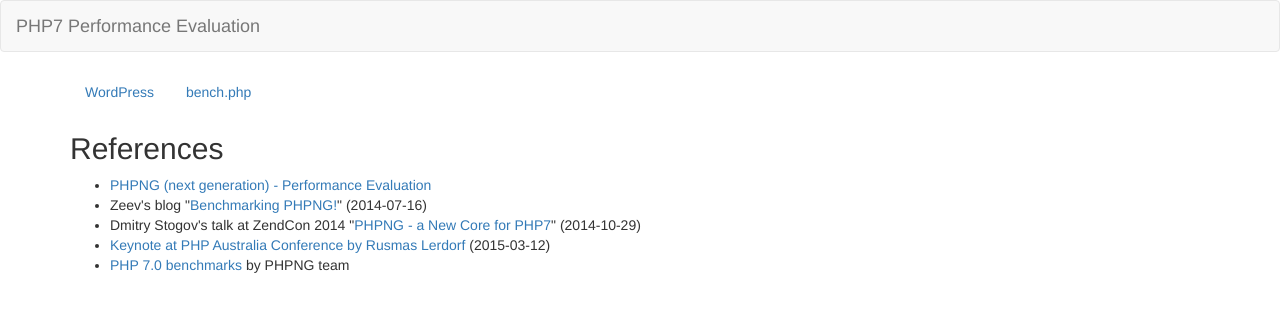
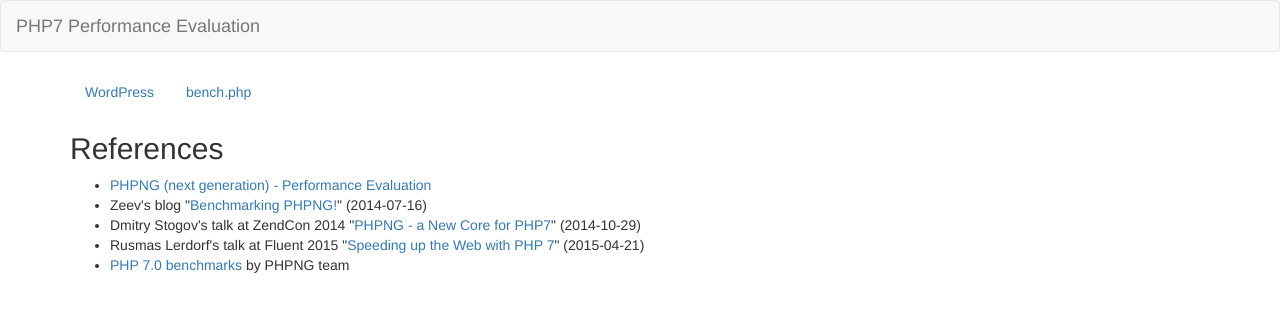
Before and after one commit to hnw/php7-benchmark, a plain HTML site: page index.html in a window 1280 px wide. Drawn offline with nearby package versions, Linux system fonts and the light colour scheme; a script that the page names is missing.

Commit message:
Update link to Rasmus's talk

```diff
--- a/index.html
+++ b/index.html
@@ -41,7 +41,7 @@
         <li><a href="https://wiki.php.net/phpng#performance_evaluation">PHPNG (next generation) - Performance Evaluation</a></li>
         <li>Zeev's blog "<a href="http://zsuraski.blogspot.jp/2014/07/benchmarking-phpng.html">Benchmarking PHPNG!</a>" (2014-07-16)</li>
         <li>Dmitry Stogov's talk at ZendCon 2014 "<a href="https://drive.google.com/file/d/0B3UKOMH_4lgBUTdjUGxIZ3l1Ukk/view?usp=sharing">PHPNG - a New Core for PHP7</a>" (2014-10-29)</li>
-        <li><a href="http://talks.php.net/oz15">Keynote at PHP Australia Conference by Rusmas Lerdorf</a> (2015-03-12)</li>
+        <li>Rusmas Lerdorf's talk at Fluent 2015 "<a href="http://talks.php.net/fluent15">Speeding up the Web with PHP 7</a>" (2015-04-21)</li>
         <li><a href="https://docs.google.com/spreadsheets/d/1qW0avj2eRvPVxj_5V4BBNrOP1ULK7AaXTFsxcffFxT8">PHP 7.0 benchmarks</a> by PHPNG team</li>
       </ul>
 
```
